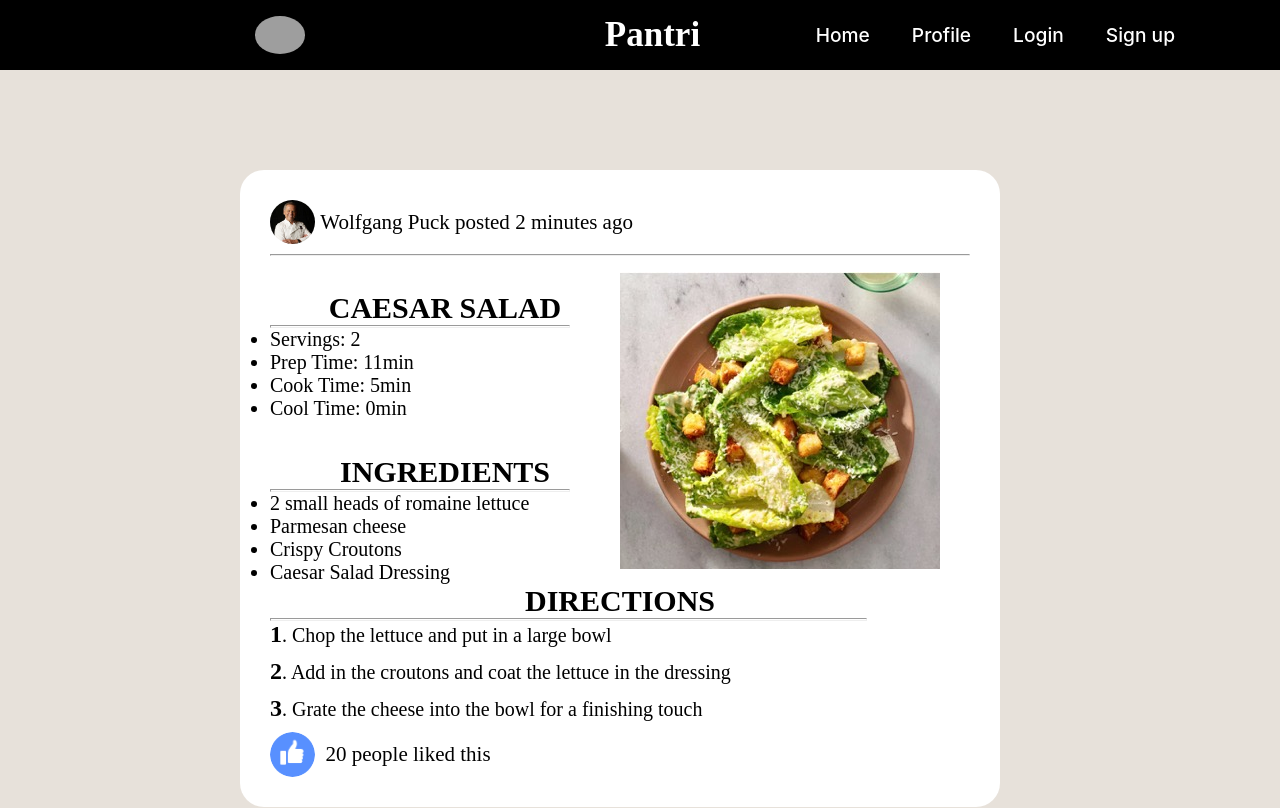
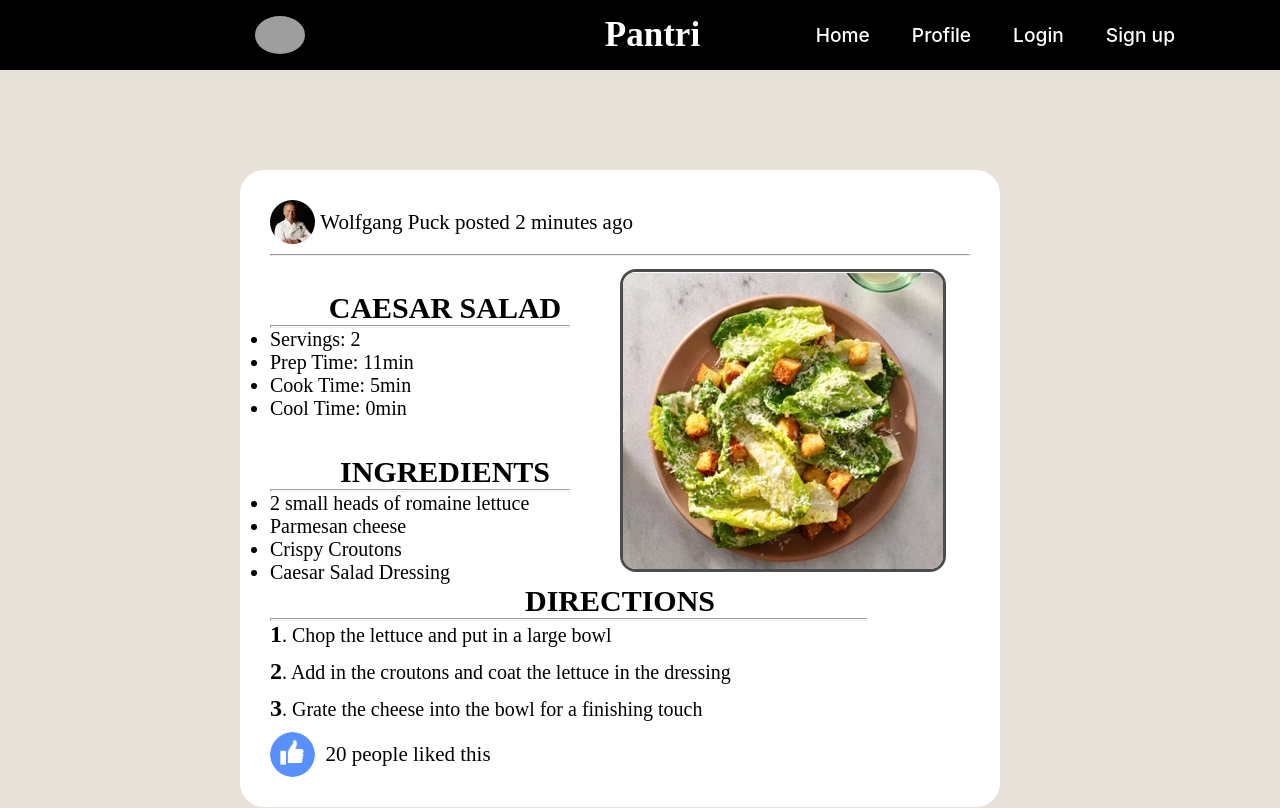
Before and after one commit to dbinlee3/ChefMedia, a React (Create React App) app in the folder frontend/: page / in a window 1280 px wide. Shown: the top 808 px of the page. Built offline with nearby package versions, Linux system fonts and the light colour scheme; grey boxes are pictures that could not be loaded; a web font is replaced by a local one.

Commit message:
last change

```diff
--- a/frontend/src/components/post/post.css
+++ b/frontend/src/components/post/post.css
@@ -81,6 +81,8 @@ body {
 
 .foodImage {
     display: block;
+    border-radius: 1rem;
+    border: 3px solid rgb(0, 0, 0, .7);
 }
 
 .foodImage2 {
```
